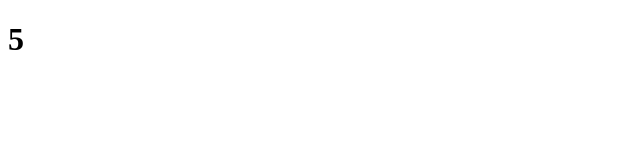
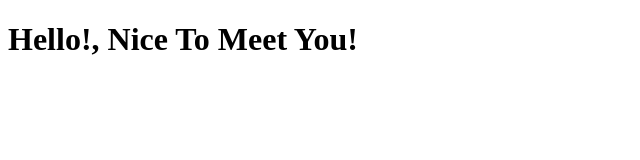
Before and after one commit to Psdkiajhn/PSDK-Company, a plain HTML site: page index.html in a window 1280 px wide. Shown: the whole page, without its empty margins (0-640 px from the left). Drawn offline with Linux system fonts and the light colour scheme.

Commit message:
Update index.html

```diff
--- a/index.html
+++ b/index.html
@@ -1,33 +1,9 @@
 <!DOCTYPE html>
 <html>
 <head>
-  <title>Counter</title>
+  <title>PSDK Company</title>
 </head>
 <body>
-  <h1 id="counter-display">(..)</h1>
-  <script>
-    let count = 0;
-    let counterDisplayElem = document.getElementById('counter-display');
-
-    function updateDisplay() {
-      counterDisplayElem.innerText = count;
-    }
-
-    function countUp() {
-      count++;
-      updateDisplay();
-    }
-
-    function countDown() {
-      count--;
-      updateDisplay();
-    }
-
-    // Call updateDisplay initially to show the initial count
-    updateDisplay();
-
-    // Use setInterval to increment the count every second
-    setInterval(countUp, 1000);
-  </script>
+  <h1>Hello!, Nice To Meet You!</h1>
 </body>
 </html>
```
